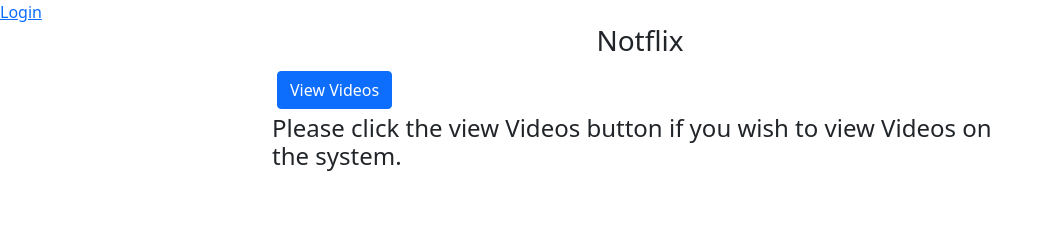
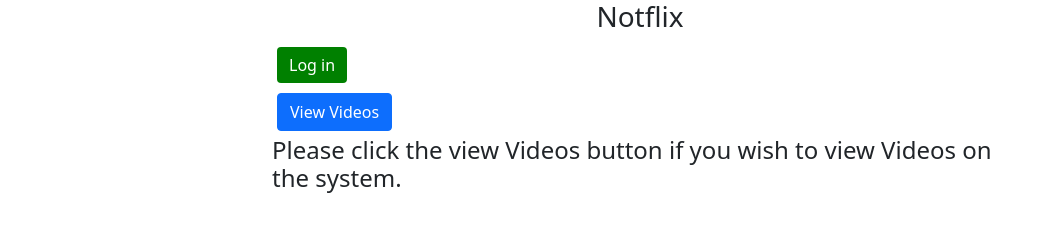
Before and after one commit to B00585717/COM682_Project, a plain HTML site: page index.html in a window 1280 px wide. Shown: the whole page, without its empty margins (0-1052 px from the left). Drawn offline with Linux system fonts and the light colour scheme.

Commit message:
auth testing

```diff
--- a/index.html
+++ b/index.html
@@ -4,8 +4,6 @@
     <meta charset="UTF-8">
 
     <title>Notflix</title>
-    <a href="/.auth/login/github?post_login_redirect_uri=https://calm-smoke-08aa83b03.2.azurestaticapps.net/authIndex.html">Login</a>
-
 
       <link rel="stylesheet" type="text/css" href="CSS/bootstrap.css">
       <script type="text/javascript" src="JS/bootstrap.js"></script>
@@ -76,6 +74,9 @@
             <div class="col-2"  ></div>
 
             <div class="col-8" style="text-align: left;" >
+              <div style="padding: 5px;">
+                <button class="btn btn-primary" style="background-color:green; border: green;" onclick="location.href='/.auth/login/github?post_login_redirect_uri=https://calm-smoke-08aa83b03.2.azurestaticapps.net/authIndex.html'" type="button">Log in</button>
+              </div>
               <div style="padding:5px;">
                 <button  id = "retVideos" type="button" class="btn btn-primary">View Videos</button>
               </div>
```
Also changed, not shown: authIndex.html (+1 -1 lines).
